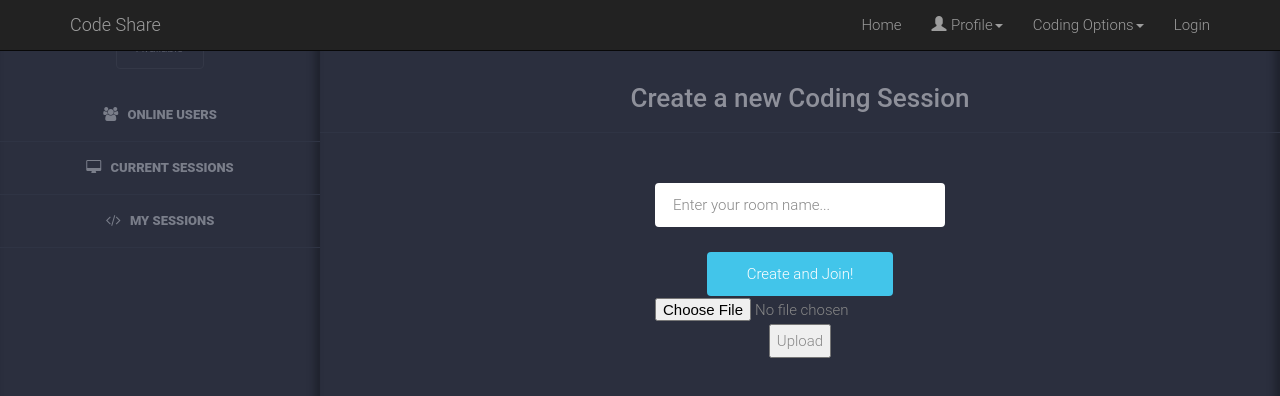
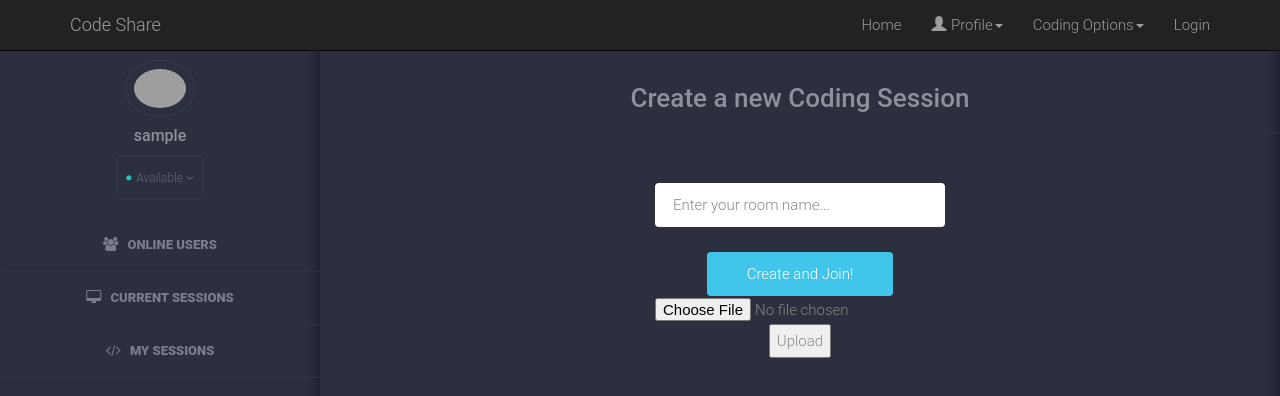
Before and after one commit to Asher978/Code-Share-Updated, a React (Create React App) app in the folder client/: page /profile in a window 1280 px wide. Shown: the top 396 px of the page. Built offline with nearby package versions, Linux system fonts and the light colour scheme; no server answers; sample sign-in values are in the browser's storage; grey boxes are pictures that could not be loaded.

Commit message:
profile gets the user from session storage

```diff
--- a/client/src/NewComponents/Profile/Profile.js
+++ b/client/src/NewComponents/Profile/Profile.js
@@ -2,6 +2,7 @@ import React, { Component } from 'react';
 import pic from '../../images/profile.jpg';
 import ProfileNavItem from './ProfileNavItem';
 import axios from 'axios';
+import User from '../../modules/User';
 import Auth from '../../modules/Auth';
 
 export default class Profile extends Component {
@@ -31,7 +32,8 @@ export default class Profile extends Component {
 
 
   componentDidMount() {
-    const { socket, user } = this.props;
+    const { socket } = this.props;
+    const user = User.getUser();
     socket.emit('connected', user);
     socket.on('rooms', rooms => {
       this.setState({ rooms: Object.values(rooms) })
@@ -65,13 +67,11 @@ export default class Profile extends Component {
     e.preventDefault();
     const { file } = this.state;
     const { user } = this.props;
-    console.log('FILE-->', file);
     const url = await axios.get('/upload/image', {
       headers: {
         'Authorization': `jwt ${Auth.getToken()}`,
       }
     });
-    console.log('URL RESPONSE-->', url)
     await axios.put(url.data.url, file, {
       headers: {
         'Content-Type': file.type
@@ -114,7 +114,7 @@ export default class Profile extends Component {
   }
 
   renderUserInfo = () => {
-    const { user } = this.props;
+    const user = User.getUser();
     if(user) {
       return (
         <div>
```
